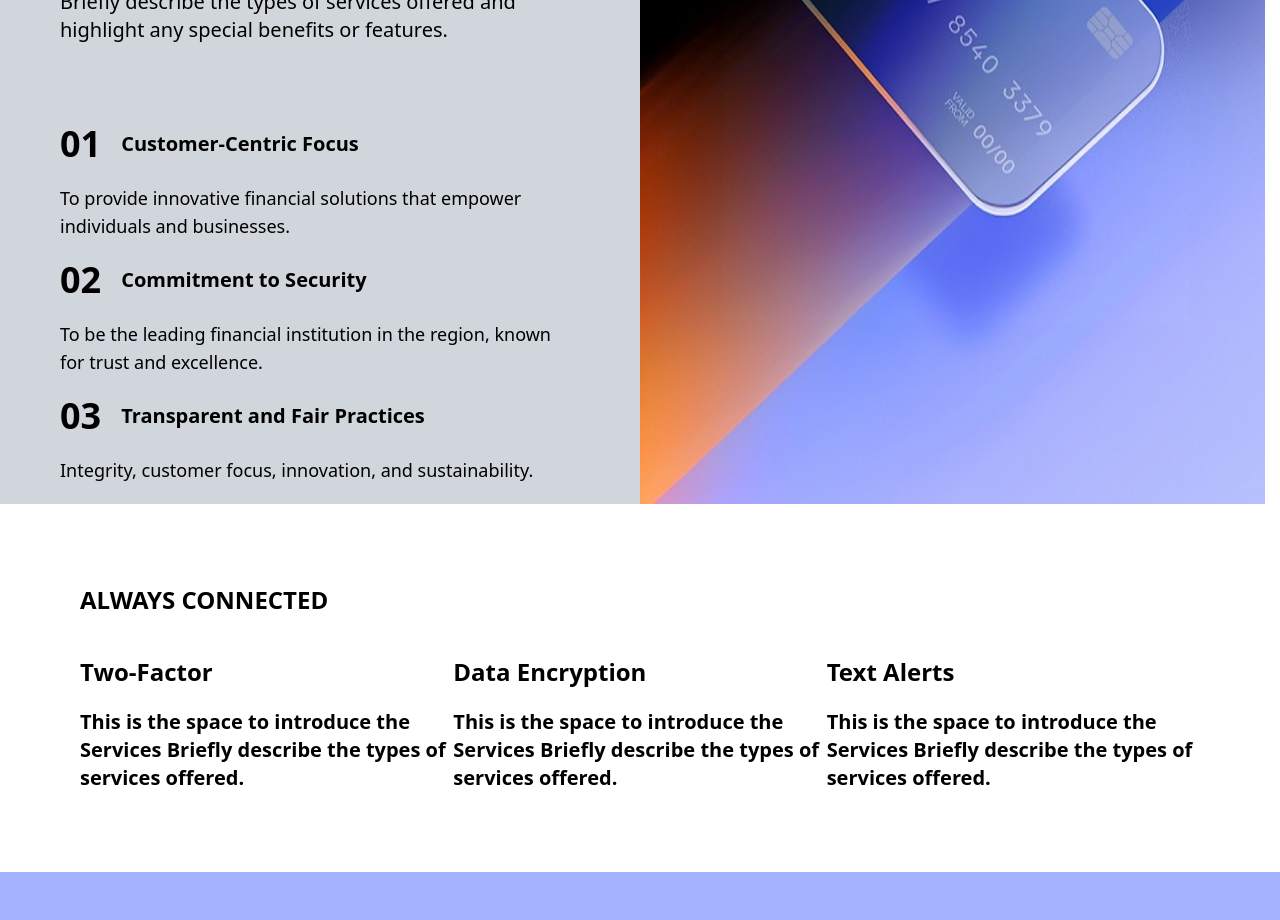
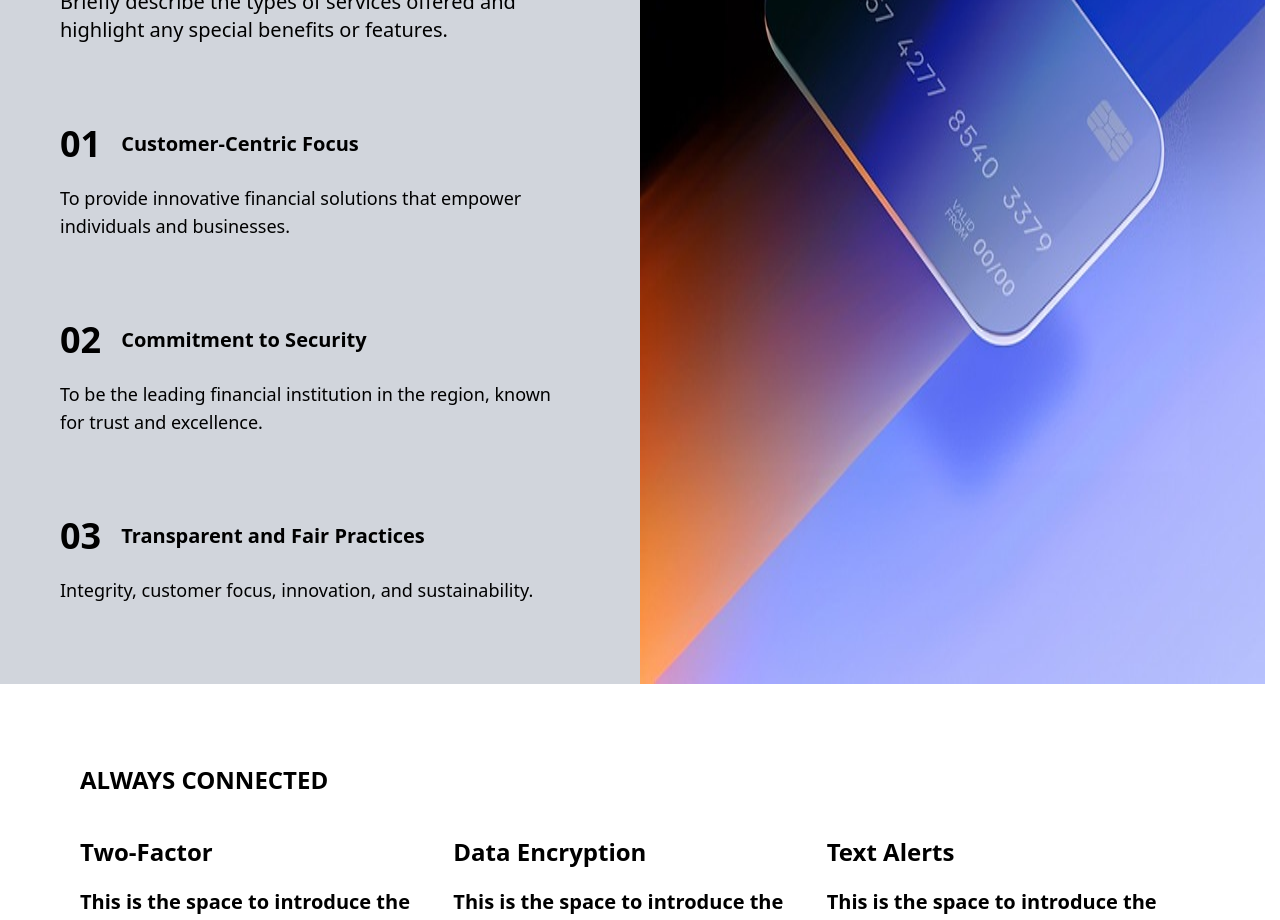
Before and after one commit to Sherrrrryyy/bank-website, a Next.js app: page / in a window 1280 px wide. Shown: the part 4560-5480 px from the top of the page. Built offline with nearby package versions, Linux system fonts and the light colour scheme.

Commit message:
Refactor Contact and WhyBank components for improved code consistency and layout

```diff
--- a/components/Contact.tsx
+++ b/components/Contact.tsx
@@ -1,5 +1,5 @@
 import React from "react";
-import Button from '../components/Button'
+import Button from "../components/Button";
 
 const Contact = () => {
   return (
@@ -13,8 +13,7 @@ const Contact = () => {
             This is the space to introduce the Services section. Briefly
             describe the types of services offered.
           </p>
-        <Button type="button" title="Contact Us" variant="secondary" />
-
+          <Button type="button" title="Contact Us" variant="secondary" />
         </div>
       </div>
     </section>
--- a/components/WhyBank.tsx
+++ b/components/WhyBank.tsx
@@ -43,7 +43,7 @@ const WhyBank = () => {
         <div>
           {points.map((point, index) => {
             return (
-              <div key={index} className="flex flex-col">
+              <div key={index} className="flex flex-col pb-15">
                 <div className="flex items-center">
                   <span className="text-4xl font-bold mr-5">{point.number}</span>
                   <h2 className="font-bold text-xl">{point.title}</h2>
```
